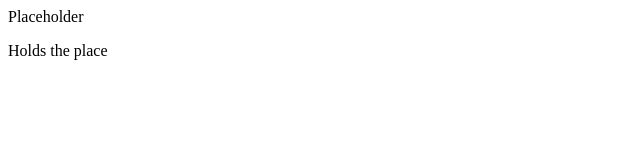
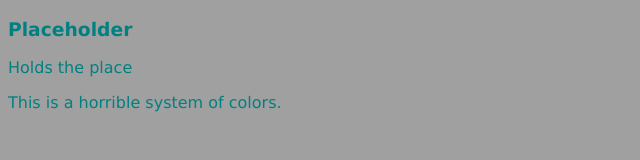
Before and after one commit to KadinTucker/kadintucker.github.io, a website: page index.html in a window 1280 px wide. Shown: the whole page, without its empty margins (0-640 px from the left). Drawn offline with Linux system fonts and the light colour scheme.

Commit message:
Added very empty css and js infrastructure

```diff
--- /dev/null
+++ b/format.css
@@ -0,0 +1,5 @@
+body {
+    background-color: #A0A0A0;
+    color: teal;
+    font-family: Verdana, Geneva, Tahoma, sans-serif;
+}
--- a/index.html
+++ b/index.html
@@ -1,2 +1,12 @@
-<h> Placeholder </h>
-<p> Holds the place </p>
+<!DOCTYPE html>
+<head>
+	<title>
+		Labor Alchemy
+	</title>
+	<link rel="stylesheet" type="text/css" href="format.css">
+</head>
+<body>
+    <h3> Placeholder </h3>
+    <p> Holds the place </p>
+    <p> This is a horrible system of colors. </p>
+</body>
```
Also changed, not shown: package.json (added, +19 -0 lines), index.js (added).
